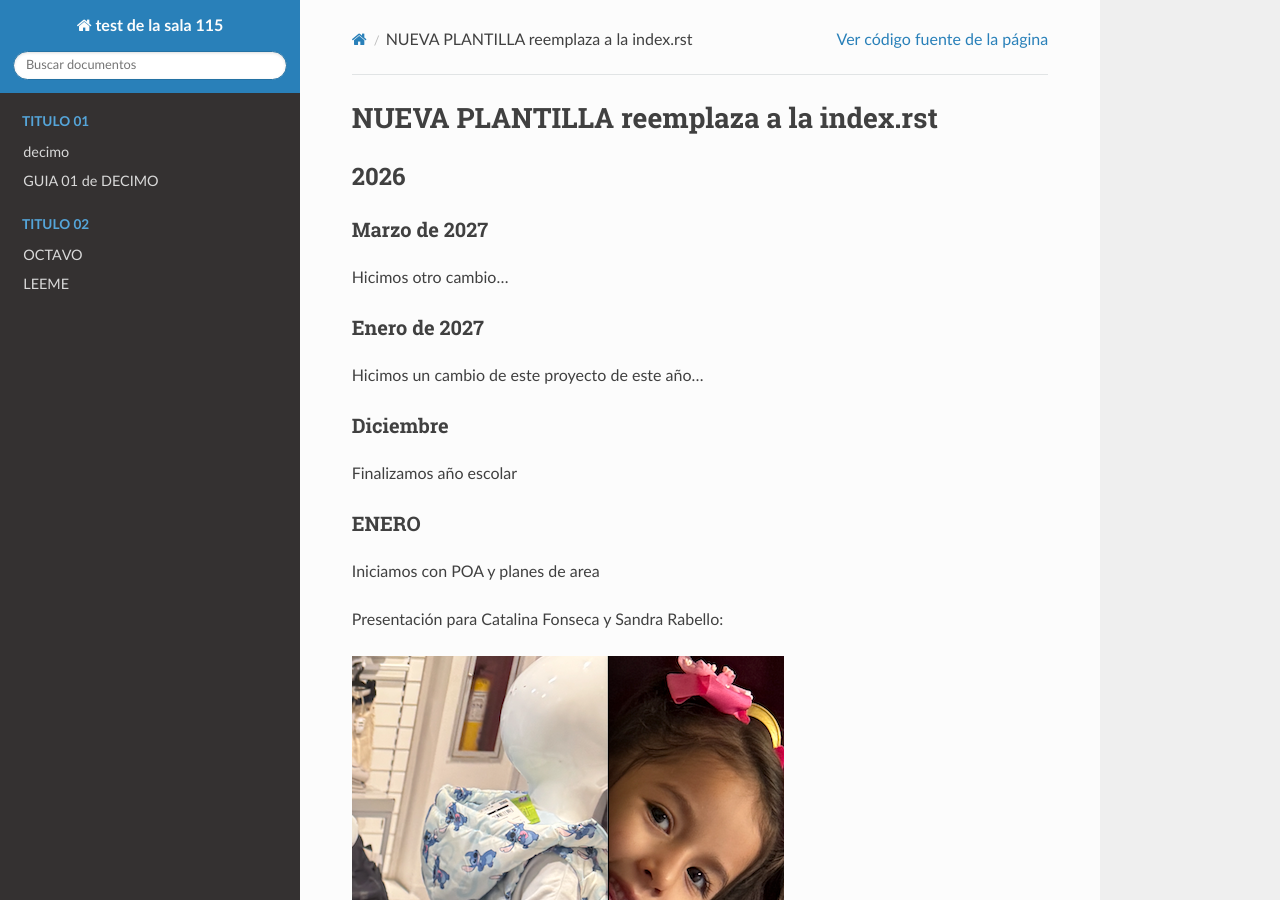
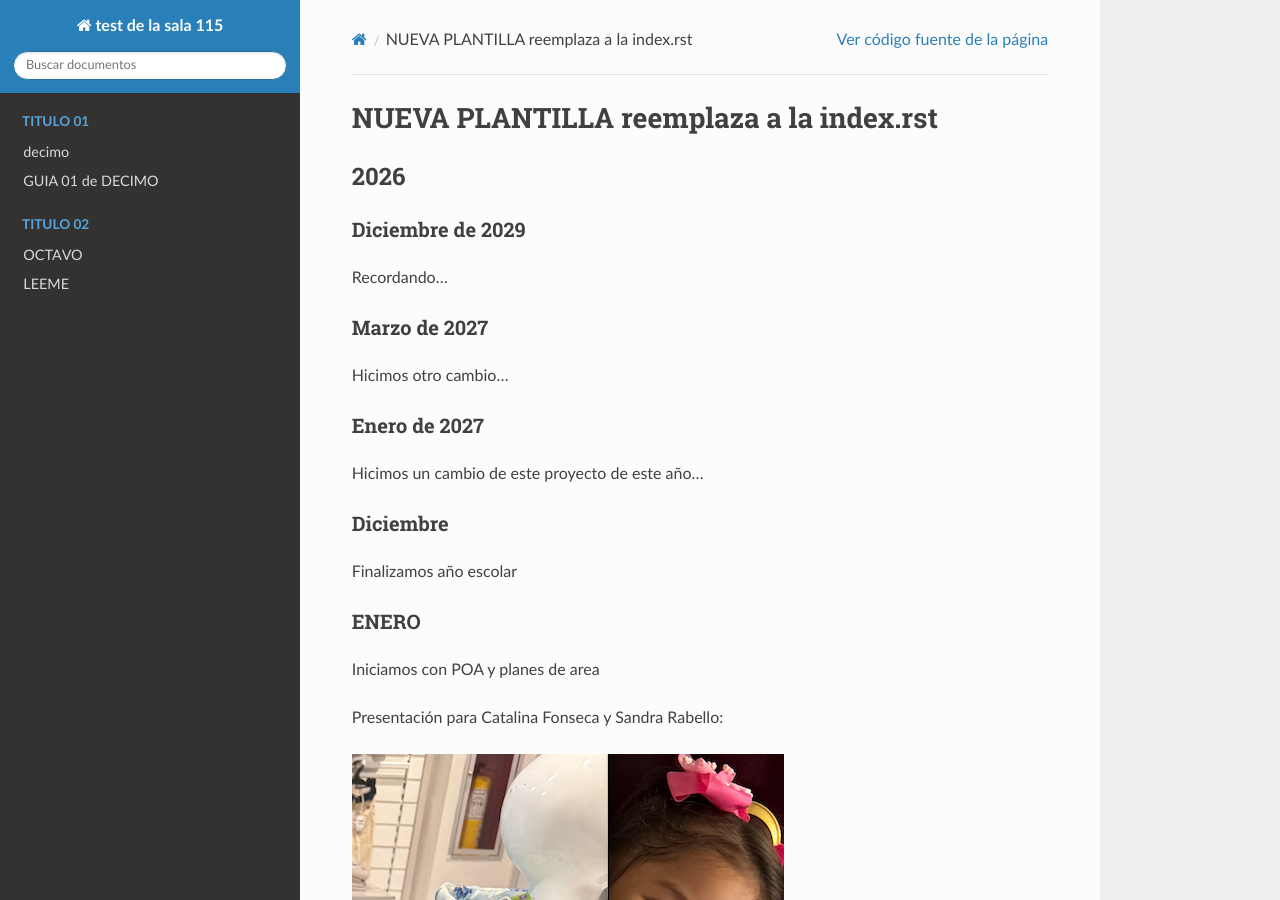
Before and after one commit to camilojfkennedy/test, a Sphinx documentation site: the page built from docs/index.md, in a window 1280 px wide and 900 px high. Built offline with Sphinx 7.4.7 and the Read the Docs theme 3.1.0, drawn with Linux system fonts in a browser that asks for light colours.

Commit message:
recordando 2026

```diff
--- a/docs/index.md
+++ b/docs/index.md
@@ -19,6 +19,10 @@ README.md
 # NUEVA PLANTILLA reemplaza a la index.rst
 
 ## 2026
+
+### Diciembre de 2029
+
+Recordando...
 
 ### Marzo de 2027
 
```
Also changed, not shown: 5 other files.
